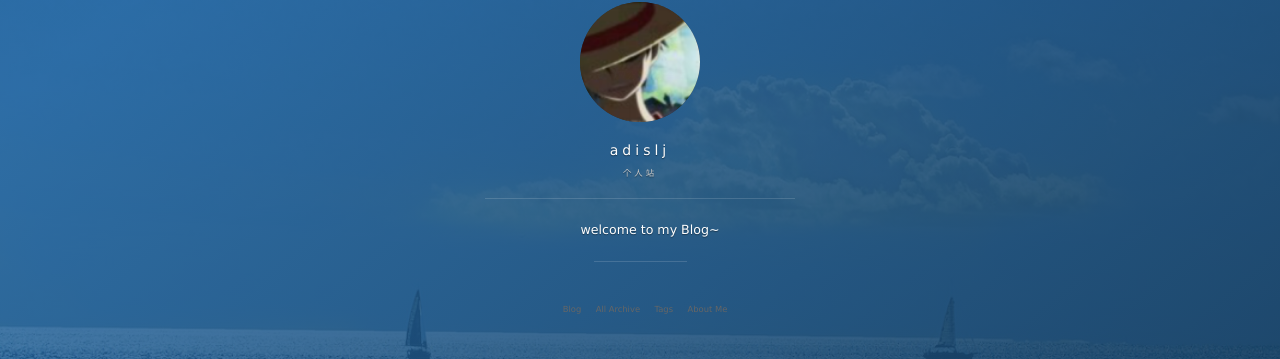
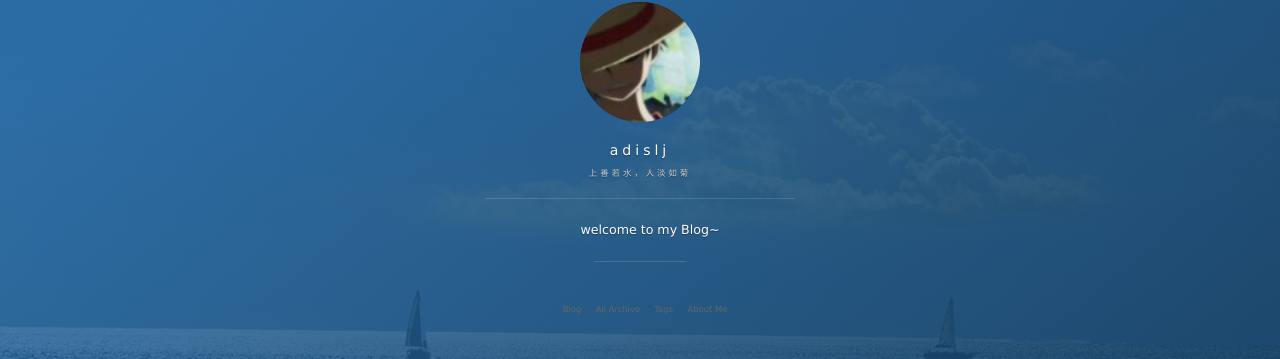
Before and after one commit to adislj/adislj.github.io, a Jekyll site: the page built from index.html, in a window 1280 px wide. Shown: the part 286-645 px from the top of the page. Built offline with Jekyll 4.4.1, drawn with Linux system fonts in a browser that asks for light colours; nearby versions of some CDN libraries; the list of posts is cut into pages by our own code; comment, search, counter and statistics services are not loaded.

Commit message:
上善若水，人淡如菊

```diff
--- a/_config.yml
+++ b/_config.yml
@@ -1,6 +1,6 @@
 # Basic
 title: adislj
-subtitle: 个人站
+subtitle: 上善若水，人淡如菊
 description: welcome to my Blog~
 # 头像里面的标题
 avatarTitle: 可口可乐
```
